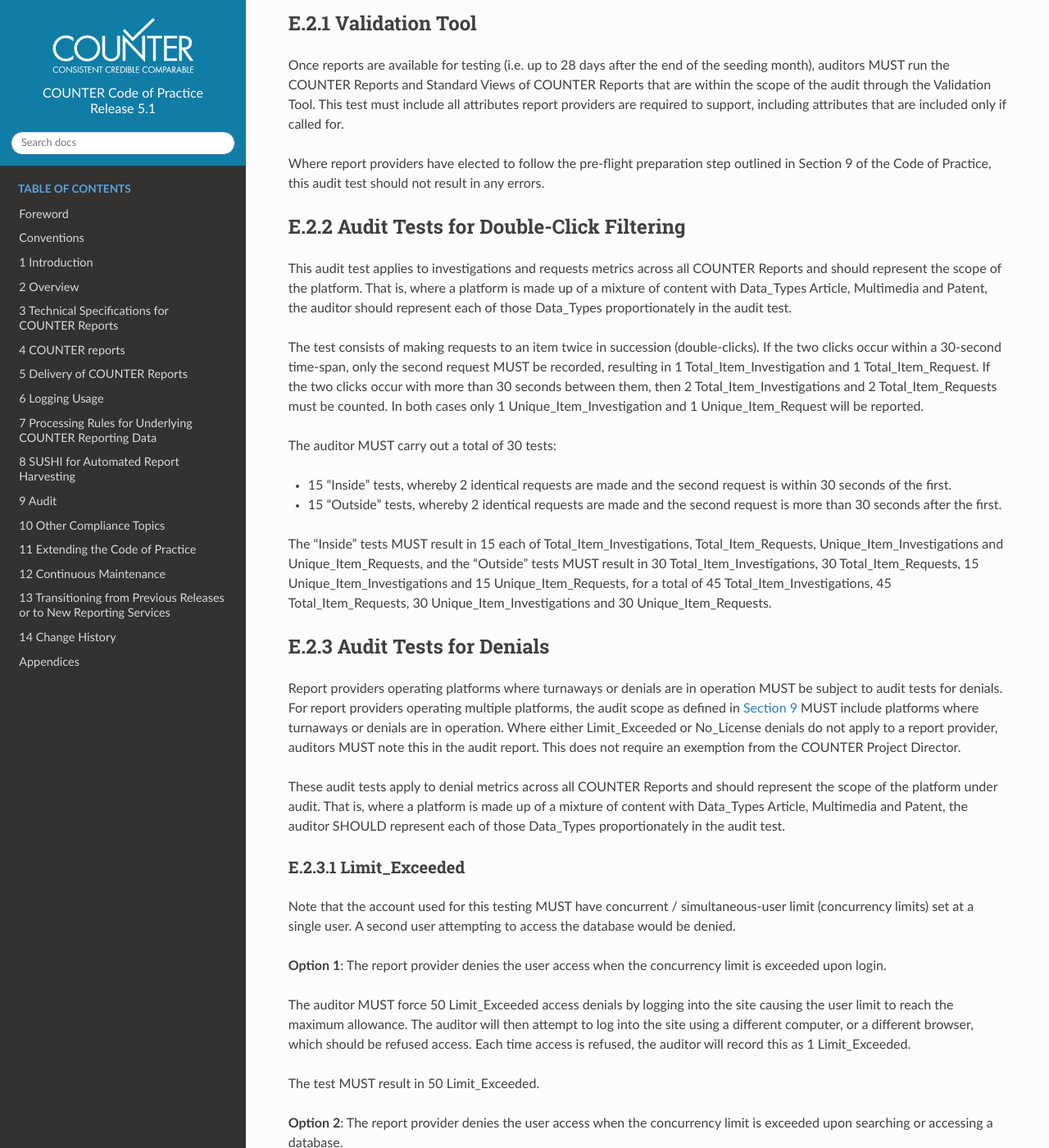
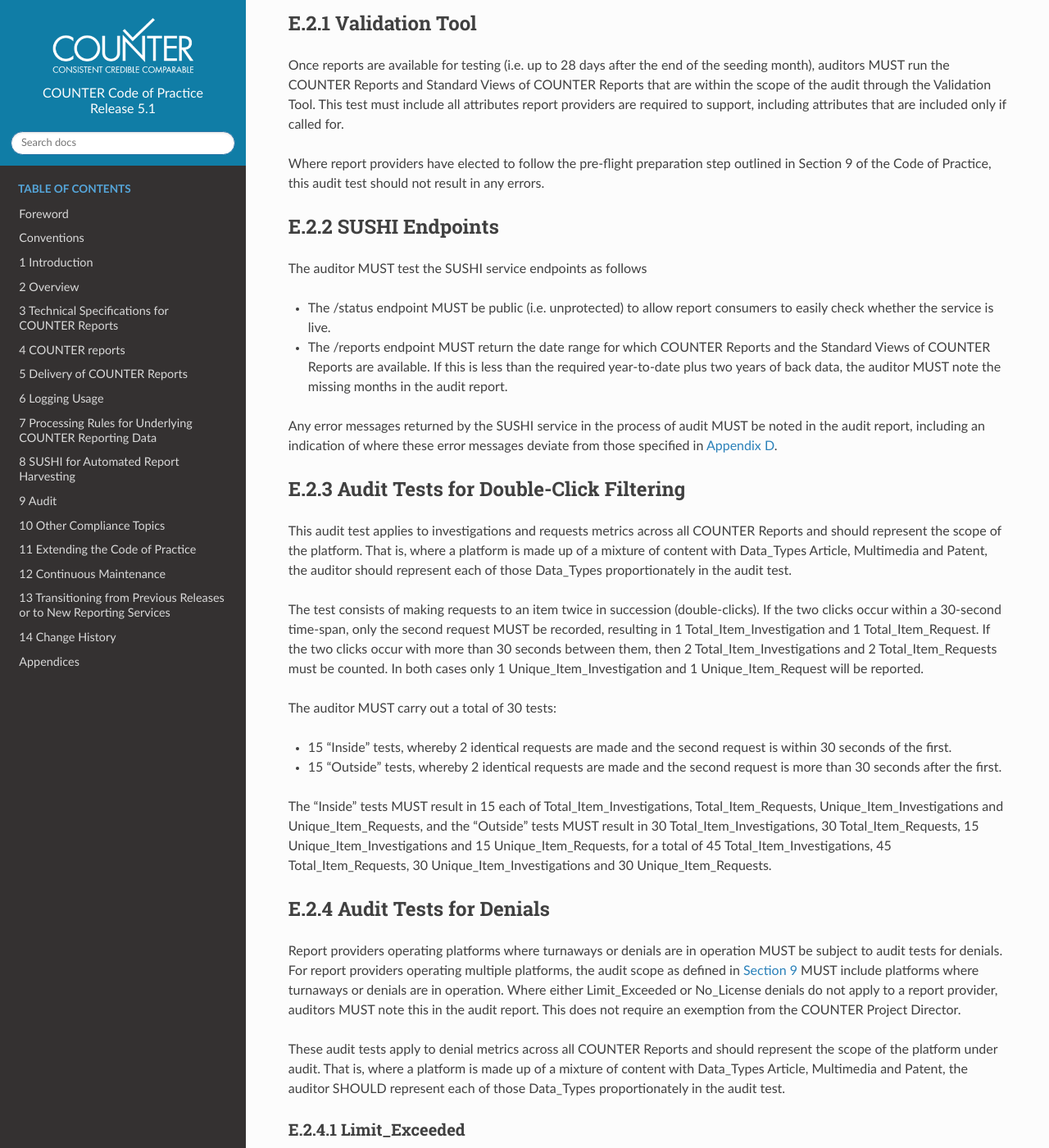
Before and after one commit to Project-Counter/cop5, a Sphinx documentation site: the page built from source/appendices/e-audit-requirements-and-tests/02-general-tests.rst, in a window 1280 px wide and 1400 px high, scrolled down 220 px. Shown: the whole window at 82% size. Built offline with Sphinx 7.4.7 and the Read the Docs theme 2.0.0, drawn with Linux system fonts in a browser that asks for light colours; pages that are not in the unit, such as notebooks, are missing from menus; some of the changed text lies outside the part shown.

Commit message:
updated audit tests for books and sushi

```diff
--- a/source/03-specifications/03-counter-report-common-attributes-and-elements.rst
+++ b/source/03-specifications/03-counter-report-common-attributes-and-elements.rst
@@ -149,7 +149,7 @@
    * - Book_Segment
      - A segment of a book (e.g. chapter, section, etc.), or a segment available as a standalone piece of content available as a distinct item not aggregated into a title, for example in an institutional repository.
 
-       Where a whole book is being downloaded and it is not possible to identify Book_Segments, the whole book MUST be counted as a single Book_Segment.
+       Where a whole book is being downloaded and it is not possible to identify Book_Segments (i.e. where the report provider lacks metadata at the level of the Book_Segment), the whole book MUST be counted as a single Book_Segment.
      - Repository\ |br|\ |lb|
        Scholarly_Collaboration_Network
      - PR, IR\ |br|\ |lb|
@@ -288,7 +288,7 @@
    * - Reference_Item
      - An item or record within a reference work (e.g. an encylopedia reference), or a reference item available as a standalone piece of content available as a distinct item not aggregated into a title, for example in an institutional repository.
 
-       Where a whole reference work is being downloaded and it is not possible to identify Reference_Items, the whole reference work MUST be counted as a single Reference_Item.
+       Where a whole reference work is being downloaded and it is not possible to identify Reference_Items (i.e. the report provider lacks metadata about individual Reference_Items), the whole reference work MUST be counted as a single Reference_Item.
      - Repository\ |br|\ |lb|
        Scholarly_Collaboration_Network
      - PR, IR\ |br|\ |lb|
--- a/source/07-processing/03-counting-unique-items.rst
+++ b/source/07-processing/03-counting-unique-items.rst
@@ -14,7 +14,7 @@
 The method for counting book usage in R5.1 at the item level is different than it was in R5. In R5.1, a Unique_Item_Investigation or Unique_Item_Request MUST be counted for each item (Book_Segment) that is used, independent of the method of content delivery.
 
 * Where Book_Segments can be identified within a Book, a Unique_Item_Investigation MUST be counted for each Book_Segment with which a user interacts and a Unique_Item_Request counted for each Book_Segment accessed in full. This includes where users download or view the whole book as a single file.
-* Where it is not possible to identify Book_Segments, the whole book MUST be counted as a single Book_Segment.
+* Where it is not possible to identify Book_Segments (e.g. the report provider does not have metadata identifying individual Book_Segments), the whole book MUST be counted as a single Book_Segment.
 * The same rules apply to identifying and counting usage of other items within aggregated works, such as Reference_Items within Reference_Works or Articles within Journals.
 
 To illustrate: PDFs for twelve chapters are downloaded within a single book in a single session. In R5.1 this must be reported as 12 Unique_Item_Requests and 1 Unique_Title_Request, where in R5 the same usage would be reported as 1 Unique_Item_Request and 1 Unique_Title_Request. This change has been introduced to allow more consistent reporting on the Book_Segment level in the Item Report and to facilitate accurate comparisons of usage across Data_Types, while retaining the ability to accurately compare book usage across platforms through the unique title metrics.
--- a/source/appendices/e-audit-requirements-and-tests/02-general-tests.rst
+++ b/source/appendices/e-audit-requirements-and-tests/02-general-tests.rst
@@ -16,7 +16,18 @@
 Where report providers have elected to follow the pre-flight preparation step outlined in Section 9 of the Code of Practice, this audit test should not result in any errors.
 
 
-E.2.2 Audit Tests for Double-Click Filtering
+E.2.2 SUSHI Endpoints
+"""""""""""""""""""""
+
+The auditor MUST test the SUSHI service endpoints as follows
+
+* The /status endpoint MUST be public (i.e. unprotected) to allow report consumers to easily check whether the service is live.
+* The /reports endpoint MUST return the date range for which COUNTER Reports and the Standard Views of COUNTER Reports are available. If this is less than the required year-to-date plus two years of back data, the auditor MUST note the missing months in the audit report.
+
+Any error messages returned by the SUSHI service in the process of audit MUST be noted in the audit report, including an indication of where these error messages deviate from those specified in  :ref:`Appendix D <appendix-d>`.
+
+
+E.2.3 Audit Tests for Double-Click Filtering
 """"""""""""""""""""""""""""""""""""""""""""
 
 This audit test applies to investigations and requests metrics across all COUNTER Reports and should represent the scope of the platform. That is, where a platform is made up of a mixture of content with Data_Types Article, Multimedia and Patent, the auditor should represent each of those Data_Types proportionately in the audit test.
@@ -31,7 +42,7 @@
 The “Inside” tests MUST result in 15 each of Total_Item_Investigations, Total_Item_Requests, Unique_Item_Investigations and Unique_Item_Requests, and the “Outside” tests MUST result in 30 Total_Item_Investigations, 30 Total_Item_Requests, 15 Unique_Item_Investigations and 15 Unique_Item_Requests, for a total of 45 Total_Item_Investigations, 45 Total_Item_Requests, 30 Unique_Item_Investigations and 30 Unique_Item_Requests.
 
 
-E.2.3 Audit Tests for Denials
+E.2.4 Audit Tests for Denials
 """""""""""""""""""""""""""""
 
 Report providers operating platforms where turnaways or denials are in operation MUST be subject to audit tests for denials. For report providers operating multiple platforms, the audit scope as defined in :numref:`audit` MUST include platforms where turnaways or denials are in operation. Where either Limit_Exceeded or No_License denials do not apply to a report provider, auditors MUST note this in the audit report. This does not require an exemption from the COUNTER Project Director.
@@ -39,7 +50,7 @@
 These audit tests apply to denial metrics across all COUNTER Reports and should represent the scope of the platform under audit. That is, where a platform is made up of a mixture of content with Data_Types Article, Multimedia and Patent, the auditor SHOULD represent each of those Data_Types proportionately in the audit test.
 
 
-E.2.3.1 Limit_Exceeded
+E.2.4.1 Limit_Exceeded
 ''''''''''''''''''''''
 
 Note that the account used for this testing MUST have concurrent / simultaneous-user limit (concurrency limits) set at a single user. A second user attempting to access the database would be denied.
@@ -63,7 +74,7 @@
 The test MUST result in 50 Limit_Exceeded.
 
 
-E.2.3.2 No_Licence
+E.2.4.2 No_Licence
 ''''''''''''''''''
 
 The content for which the auditor has no license MUST be declared by the report provider prior to audit testing.
```
Also changed, not shown: source/appendices/e-audit-requirements-and-tests/05-tr-book-tests.rst (+4 -5 lines).
